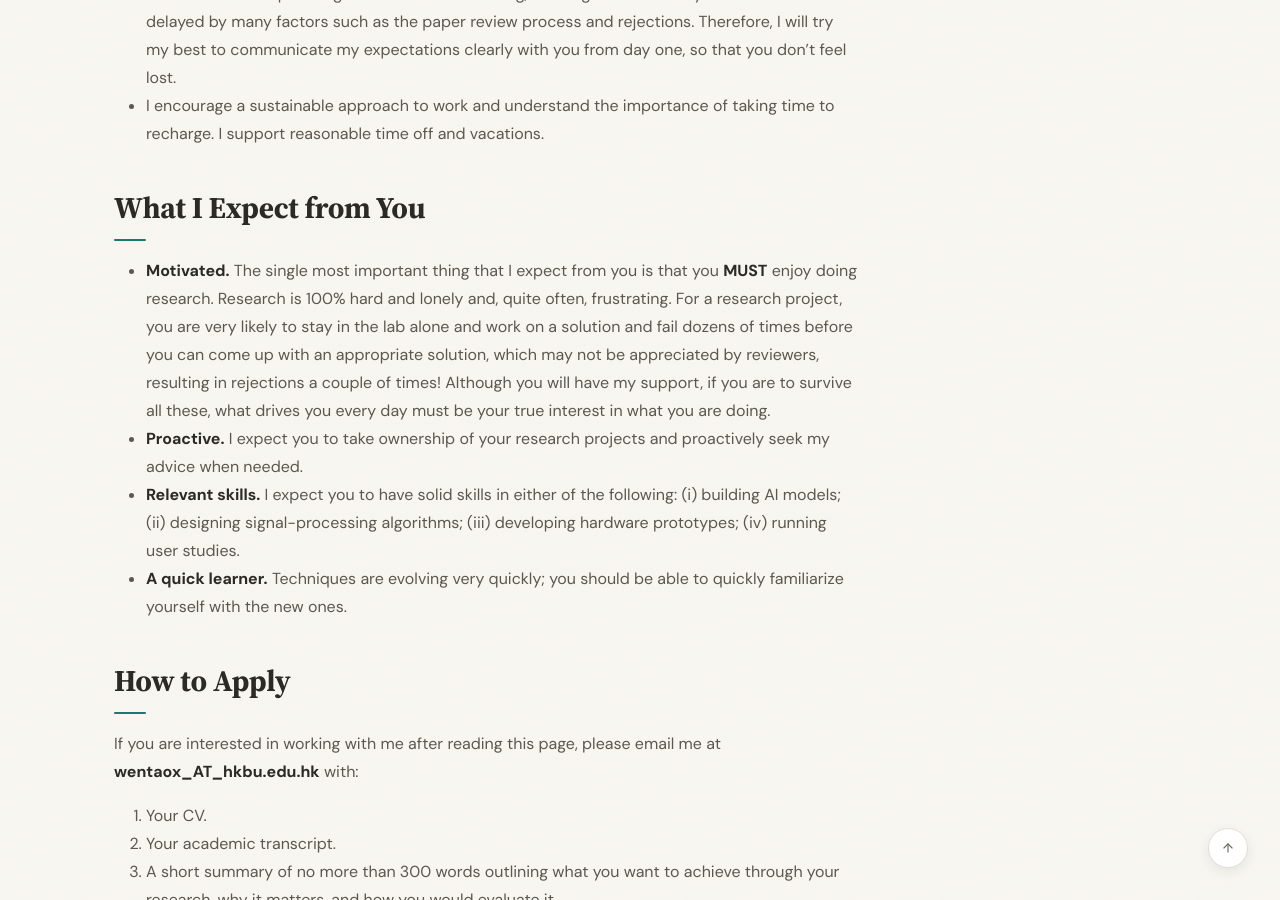
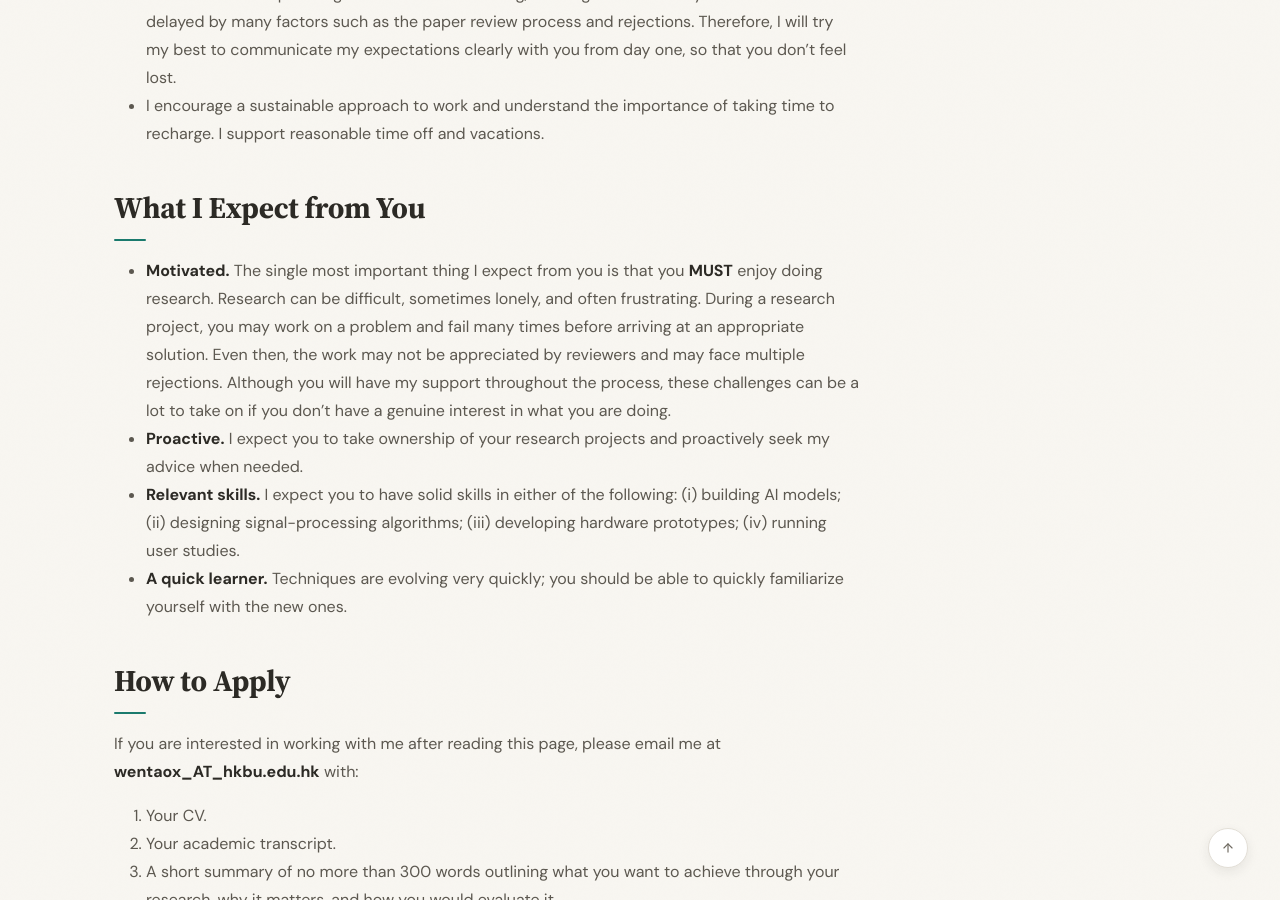
Before and after one commit to xie-wentao/xie-wentao.github.io, a Jekyll site: the page built from _pages/prospective-students.md, in a window 1280 px wide and 900 px high, scrolled down 1441 px. Built offline with Jekyll 4.4.1, drawn with Linux system fonts in a browser that asks for light colours.

Commit message:
Refine prospective student motivation guidance

```diff
--- a/_pages/prospective-students.md
+++ b/_pages/prospective-students.md
@@ -38,7 +38,7 @@ My projects often span hardware prototyping, field data collection, signal proce
 
 ## What I Expect from You
 
-- **Motivated.** The single most important thing that I expect from you is that you **MUST** enjoy doing research. Research is 100% hard and lonely and, quite often, frustrating. For a research project, you are very likely to stay in the lab alone and work on a solution and fail dozens of times before you can come up with an appropriate solution, which may not be appreciated by reviewers, resulting in rejections a couple of times! Although you will have my support, if you are to survive all these, what drives you every day must be your true interest in what you are doing.
+- **Motivated.** The single most important thing I expect from you is that you **MUST** enjoy doing research. Research can be difficult, sometimes lonely, and often frustrating. During a research project, you may work on a problem and fail many times before arriving at an appropriate solution. Even then, the work may not be appreciated by reviewers and may face multiple rejections. Although you will have my support throughout the process, these challenges can be a lot to take on if you don't have a genuine interest in what you are doing.
 - **Proactive.** I expect you to take ownership of your research projects and proactively seek my advice when needed.
 - **Relevant skills.** I expect you to have solid skills in either of the following: (i) building AI models; (ii) designing signal-processing algorithms; (iii) developing hardware prototypes; (iv) running user studies.
 - **A quick learner.** Techniques are evolving very quickly; you should be able to quickly familiarize yourself with the new ones.
```
